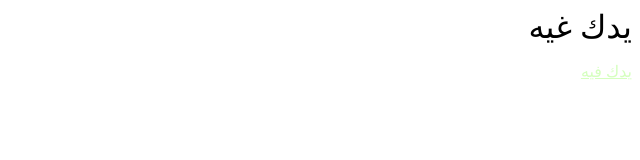
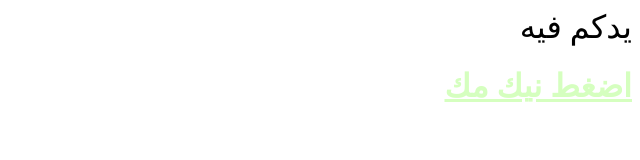
Before and after one commit to theabdouuuu/Nik-matkom, a plain HTML site: page index.html in a window 1280 px wide. Shown: the whole page, without its empty margins (640-1280 px from the left). Drawn offline with Linux system fonts and the light colour scheme.

Commit message:
Update index.html

```diff
--- a/index.html
+++ b/index.html
@@ -3,9 +3,9 @@
         <title>يدك فيه </title>
     </head>
     <body link="#d5ffbf" vlink="#ff95fc">
-        <p> <font size="6">يدك غيه</p></font>
+        <p> <font size="6">يدكم فيه</p></font>
         <a href="https://www.google.com/url?sa=t&source=web&rct=j&opi=89978449&url=https://www.xnxx.tv/search/porno&ved=2ahUKEwjXqImBtpONAxWaK_sDHVl1PZUQFnoECA0QAQ&usg=AOvVaw3KlkIWdxUBOcFtDGYggi6n">
-            يدك فيه
+           <h1>اضغط نيك مك</h1>
         </a>
     </body>
 </html>
```
